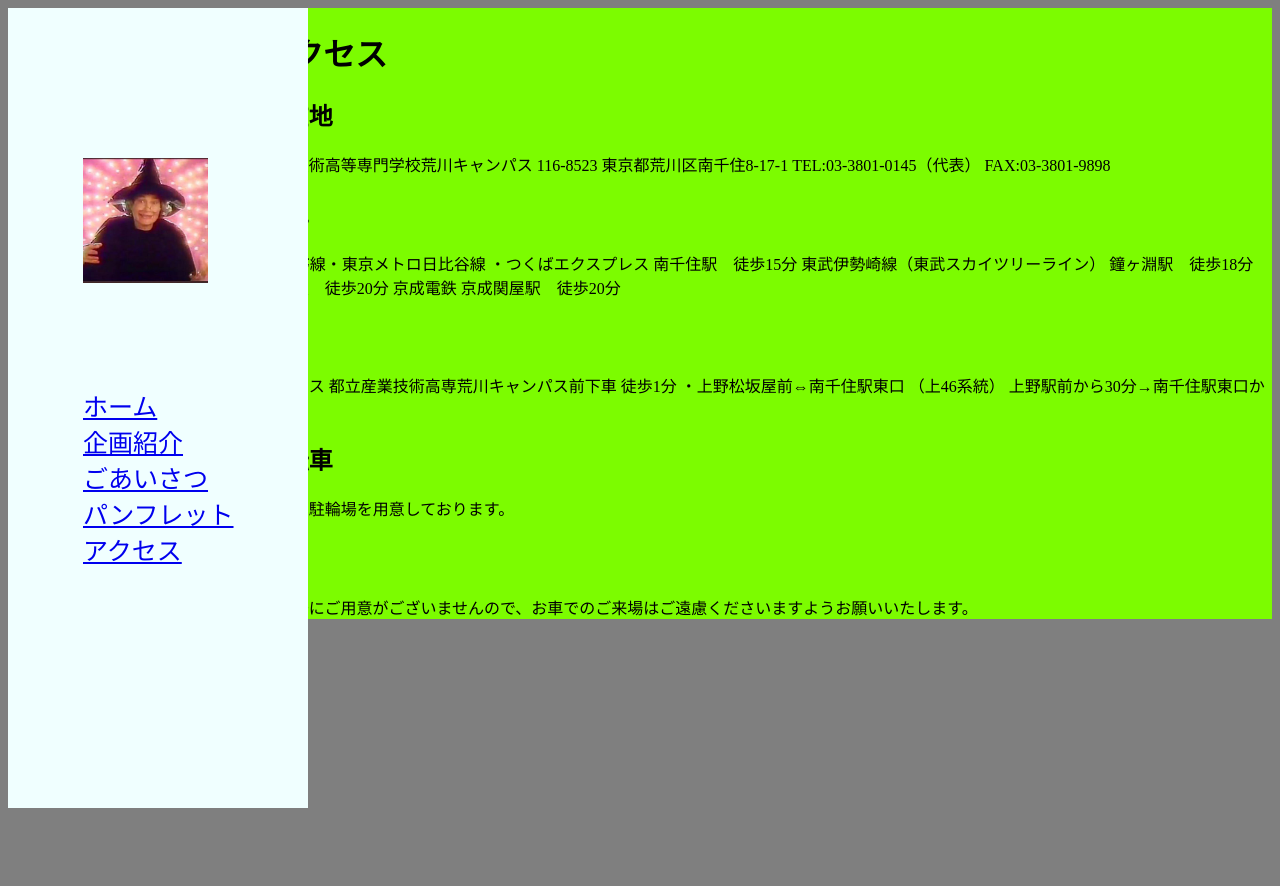
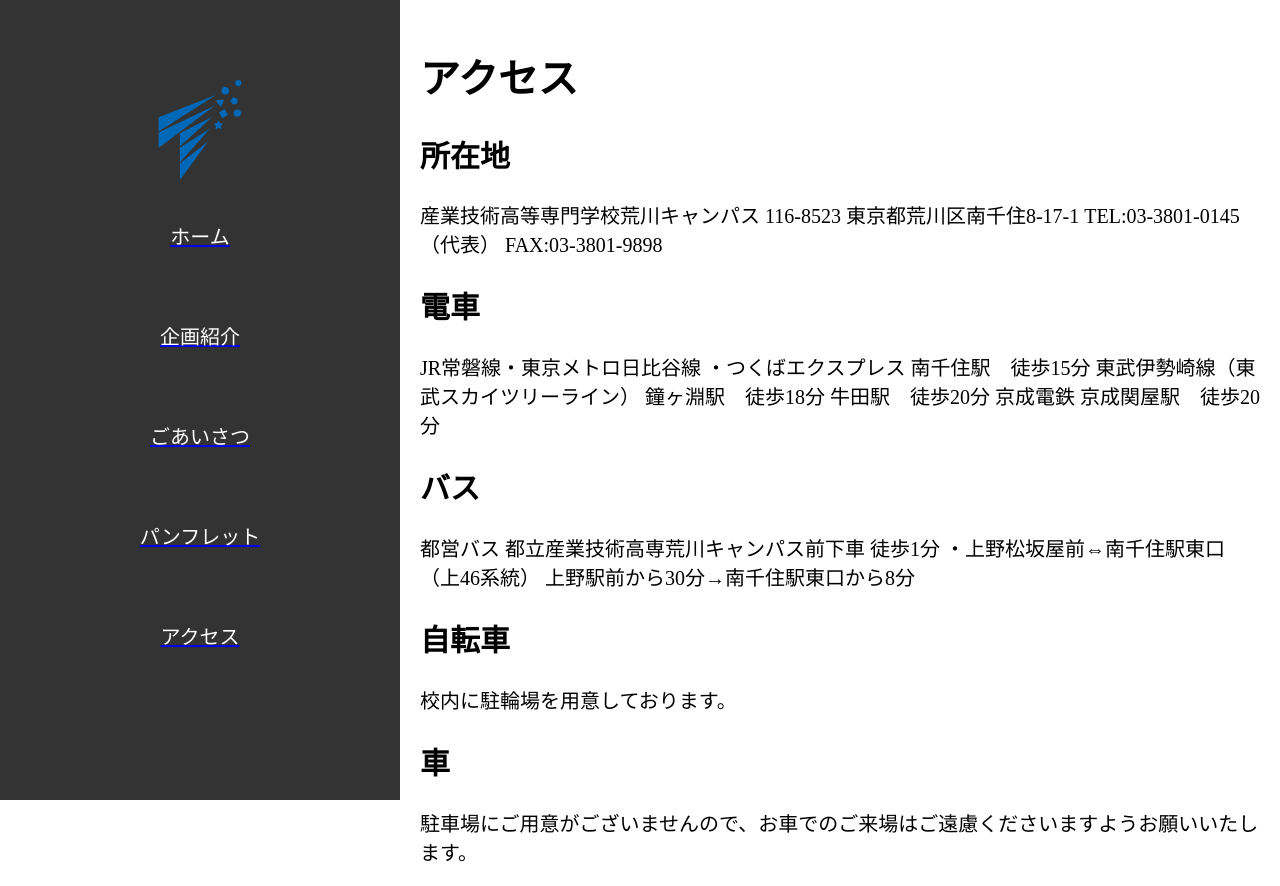
Before and after one commit to adelppi/Kousensai-web, a Vue app in the folder vue-src/: page /Access in a window 1280 px wide. Before the commit the page ends 800 px from the top, so only its background shows below. Built offline with nearby package versions, Linux system fonts and the light colour scheme.

Commit message:
シンプルになった

```diff
--- a/vue-src/src/components/MenuBar.vue
+++ b/vue-src/src/components/MenuBar.vue
@@ -27,34 +27,53 @@ export default {
 </script>
 
 <template>
-    <div class="menu-bar-vertical">
-        <RouterLink to="/Home">
-            <img src="../assets/nelnel.jpg" alt="Logo" style="width: 125px;">
-        </RouterLink>
-
-        <div class="spacer"></div>
-
-        <RouterLink v-for="menu in menus" :to="menu.path">
-            <div class="text">
-                {{ menu.label }}
-            </div>
-        </RouterLink>
+    <div class="menu-bar">
+        <div class="menu-bar-nav">
+            <RouterLink to="/Home">
+                <img src="../assets/logo.svg" style="width: 100px;">
+            </RouterLink>
+            <RouterLink v-for="menu in menus" :to="menu.path" class="menu-item">
+                <div class="menu-link">
+                    <span class="link-text">{{ menu.label }}</span>
+                </div>
+            </RouterLink>
+        </div>
     </div>
 </template>
 
 
 <style scoped>
-.menu-bar-vertical {
-    width: 100%;
-    margin-top: 50%;
-    margin-left: 25%;
+.menu-bar {
+    width: 20rem;
+    height: 100vh;
+    position: fixed;
+    background-color: #333;
 }
 
-.spacer {
-    height: 100px;
+.menu-bar-nav {
+    list-style: none;
+    padding: 0;
+    margin: 0;
+    margin-top: 10vh;
+    display: flex;
+    flex-direction: column;
+    align-items: center;
 }
 
-.text {
-    font-size: 25px;
+.menu-item {
+    width: 100%;
+}
+
+.menu-link {
+    display: flex;
+    align-items: center;
+    height: 5rem;
+    color: white;
+    text-decoration: none;
+}
+
+.link-text {
+    margin-left: auto;
+    margin-right: auto;
 }
 </style>
--- a/vue-src/src/style.css
+++ b/vue-src/src/style.css
@@ -1,22 +1,16 @@
 :root {
   font-family: 'Noto Sans JP';
-  /* font-family: 'Noto Sans JP', sans-serif; */
-  background-color: rgb(127, 127, 127);
+  font-size: 20px;
 }
 
-.left-column {
-  background-color: azure;
-  position: fixed;
-  display: flex;
-  width: 300px;
-  height: 100vh;
+body {
+  color: black;
+  background-color: white;
+  margin: 0;
+  padding: 0;
 }
 
-.right-column {
-  background-color: lawngreen;
-  padding-left: 20%;
+main {
+  margin-left: 20rem;
+  padding: 1rem;
 }
-
-.layout {
-  display: flex;
-}
--- a/vue-src/src/views/Access.vue
+++ b/vue-src/src/views/Access.vue
@@ -8,11 +8,9 @@ export default {
 </script>
 
 <template>
-    <div class="layout">
-        <div class="left-column">
-            <MenuBar />
-        </div>
-        <div class="right-column">
+    <body>
+        <MenuBar />
+        <main>
             <h1>アクセス</h1>
             <h2>所在地</h2>
             産業技術高等専門学校荒川キャンパス
@@ -43,12 +41,8 @@ export default {
 
             <h2>車</h2>
             駐車場にご用意がございませんので、お車でのご来場はご遠慮くださいますようお願いいたします。
-        </div>
-    </div>
+        </main>
+    </body>
 </template>
 
-<style scoped>
-/* .{
-    text-align: left;
-} */
-</style>
+<style scoped></style>
--- a/vue-src/src/views/Brochure.vue
+++ b/vue-src/src/views/Brochure.vue
@@ -8,15 +8,13 @@ export default {
 </script>
 
 <template>
-    <div class="layout">
-        <div class="left-column">
-            <MenuBar />
-        </div>
-        <div class="right-column">
+    <body>
+        <MenuBar />
+        <main>
             <h1>パンフレット</h1>
             <h2>パンフレットのPDFとか</h2>
-        </div>
-    </div>
+        </main>
+    </body>
 </template>
 
 <style scoped></style>
--- a/vue-src/src/views/Greeting.vue
+++ b/vue-src/src/views/Greeting.vue
@@ -8,15 +8,13 @@ export default {
 </script>
 
 <template>
-    <div class="layout">
-        <div class="left-column">
-            <MenuBar />
-        </div>
-        <div class="right-column">
+    <body>
+        <MenuBar />
+        <main>
             <h1>ごあいさつ</h1>
             <h2>こんにちは</h2>
-        </div>
-    </div>
+        </main>
+    </body>
 </template>
 
 <style scoped></style>
--- a/vue-src/src/views/Home.vue
+++ b/vue-src/src/views/Home.vue
@@ -8,15 +8,13 @@ export default {
 </script>
 
 <template>
-    <div class="layout">
-        <div class="left-column">
-            <MenuBar />
-        </div>
-        <div class="right-column">
+    <body>
+        <MenuBar />
+        <main>
             <h1>ホーム</h1>
             <h2>最初に開く画面</h2>
-        </div>
-    </div>
+        </main>
+    </body>
 </template>
 
 <style scoped></style>
--- a/vue-src/src/views/Introduction.vue
+++ b/vue-src/src/views/Introduction.vue
@@ -32,18 +32,16 @@ export default {
 </script>
 
 <template>
-    <div class="layout">
-        <div class="left-column">
-            <MenuBar />
-        </div>
-        <div class="right-column">
+    <body>
+        <MenuBar />
+        <main>
             <h1>企画紹介</h1>
             <h2>企画一覧</h2>
             <div v-for="i in projects">
                 <Card :name="i.name" :description="i.description" />
             </div>
-        </div>
-    </div>
+        </main>
+    </body>
 </template>
 
 <style scoped></style>
```
Also changed, not shown: vue-src/src/assets/logo.svg (added).
